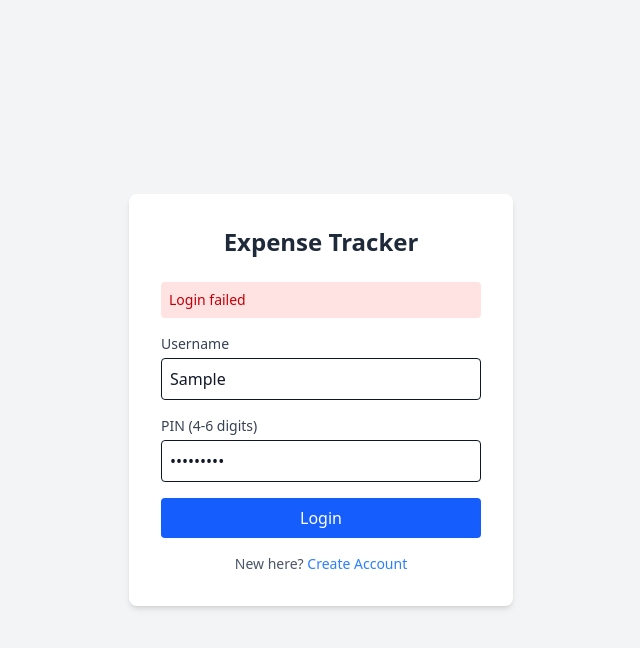
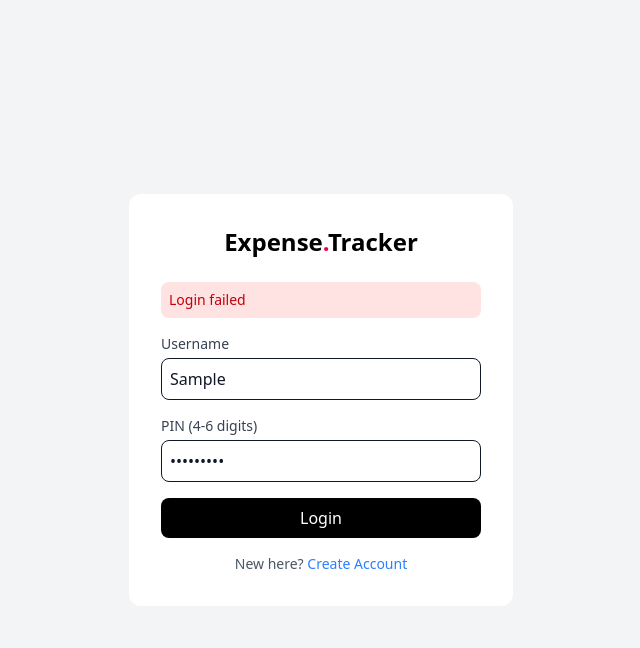
Before and after one commit to Dennis-XXII/expense-tracker, a React (Vite) app in the folder client/: page / in a window 1280 px wide. Both pictures are taken after typing "Sample", "Sample123" into the empty fields and a click on the button "Login". Shown: the top 648 px of the page, without its empty margins (319-959 px from the left). Built offline with nearby package versions, Linux system fonts and the light colour scheme; no server answers.

Commit message:
Fix: uniform Login and Register UI

```diff
--- a/client/src/pages/Login.jsx
+++ b/client/src/pages/Login.jsx
@@ -22,13 +22,13 @@ const Login = ({ setUser }) => {
 
 	return (
 		<div className="min-h-screen flex items-center justify-center bg-gray-100">
-			<div className="bg-white p-8 rounded-lg shadow-md w-96">
-				<h2 className="text-2xl font-bold mb-6 text-center text-gray-800">
-					Expense Tracker
+			<div className="bg-white p-8 rounded-xl  w-96">
+				<h2 className="text-2xl font-bold mb-6 text-center text-brand-500">
+					Expense<span className="text-rose-600">.</span>Tracker
 				</h2>
 
 				{error && (
-					<div className="bg-red-100 text-red-700 p-2 mb-4 rounded text-sm">
+					<div className="bg-red-100 text-red-700 p-2 mb-4 rounded-lg text-sm">
 						{error}
 					</div>
 				)}
@@ -40,7 +40,7 @@ const Login = ({ setUser }) => {
 						</label>
 						<input
 							type="text"
-							className="mt-1 w-full p-2 border rounded focus:ring-blue-500 focus:border-blue-500"
+							className="mt-1 w-full p-2 border rounded-lg focus:ring-brand-500 focus:border-gray-800"
 							value={formData.username}
 							onChange={(e) =>
 								setFormData({ ...formData, username: e.target.value })
@@ -55,7 +55,7 @@ const Login = ({ setUser }) => {
 						<input
 							type="password"
 							maxLength="6"
-							className="mt-1 w-full p-2 border rounded focus:ring-blue-500 focus:border-blue-500"
+							className="mt-1 w-full p-2 border rounded-lg focus:ring-brand-500 focus:border-gray-800"
 							value={formData.pin}
 							onChange={(e) =>
 								setFormData({ ...formData, pin: e.target.value })
@@ -65,7 +65,7 @@ const Login = ({ setUser }) => {
 					</div>
 					<button
 						type="submit"
-						className="w-full bg-blue-600 text-white p-2 rounded hover:bg-blue-700">
+						className="w-full bg-brand-500 text-white p-2 rounded-lg hover:bg-gray-800">
 						Login
 					</button>
 				</form>
--- a/client/src/pages/Register.jsx
+++ b/client/src/pages/Register.jsx
@@ -34,7 +34,7 @@ const Register = ({ setUser }) => {
 
 	return (
 		<div className="min-h-screen flex items-center justify-center bg-gray-100 py-10">
-			<div className="bg-white p-8 rounded-lg shadow-md w-full max-w-md">
+			<div className="bg-white p-8 rounded-xl shadow-md w-full max-w-md">
 				<h2 className="text-2xl font-bold mb-6 text-center text-gray-800">
 					Create Account
 				</h2>
@@ -129,7 +129,7 @@ const Register = ({ setUser }) => {
 							</div>
 							<div className="col-span-2">
 								<label className="block text-xs font-medium text-gray-700">
-									Daily Spending Limit (THB)
+									Daily Spending Limit (฿)
 								</label>
 								<input
 									type="number"
@@ -149,7 +149,7 @@ const Register = ({ setUser }) => {
 
 					<button
 						type="submit"
-						className="w-full bg-green-600 text-white p-2 rounded hover:bg-green-700 mt-4">
+						className="w-full bg-brand-500 text-white p-2 rounded-lg hover:bg-gray-800 mt-4">
 						Register
 					</button>
 				</form>
```
